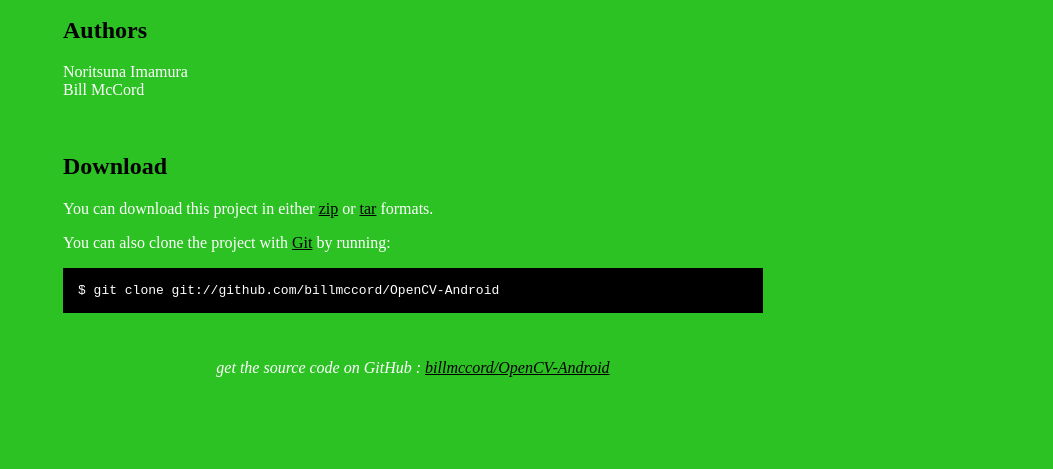
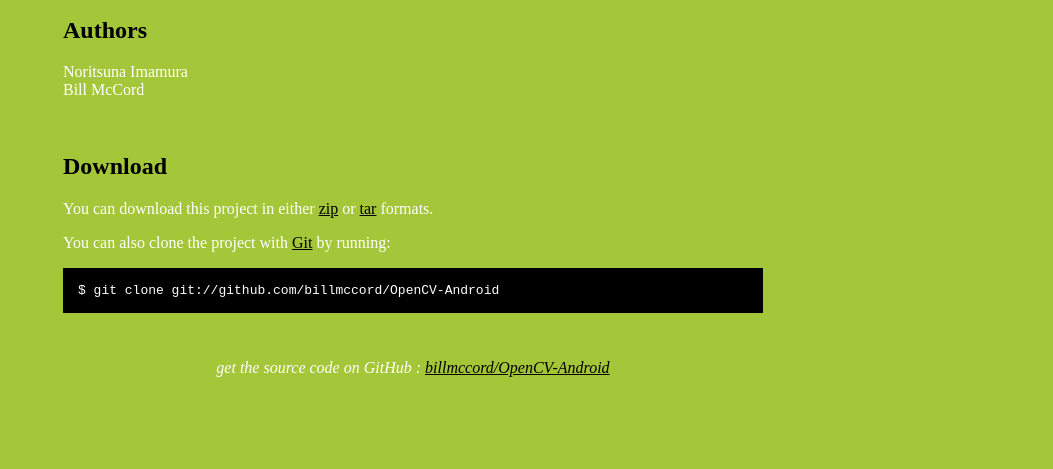
Before and after one commit to billmccord/OpenCV-Android, a plain HTML site: page site/index.html in a window 1280 px wide. Shown: the part 331-800 px from the top of the page, without its empty margins (227-1280 px from the left). Drawn offline with Linux system fonts and the light colour scheme.

Commit message:
Changed to Android green.

```diff
--- a/site/index.html
+++ b/site/index.html
@@ -10,7 +10,7 @@
 	<style type="text/css">
 		body {
   		margin-top: 1.0em;
-  		background-color: #2dc224;
+  		background-color: #A4C639;
 		  font-family: "Helvetica,Arial,FreeSans";
   		color: #ffffff;
     }
```
